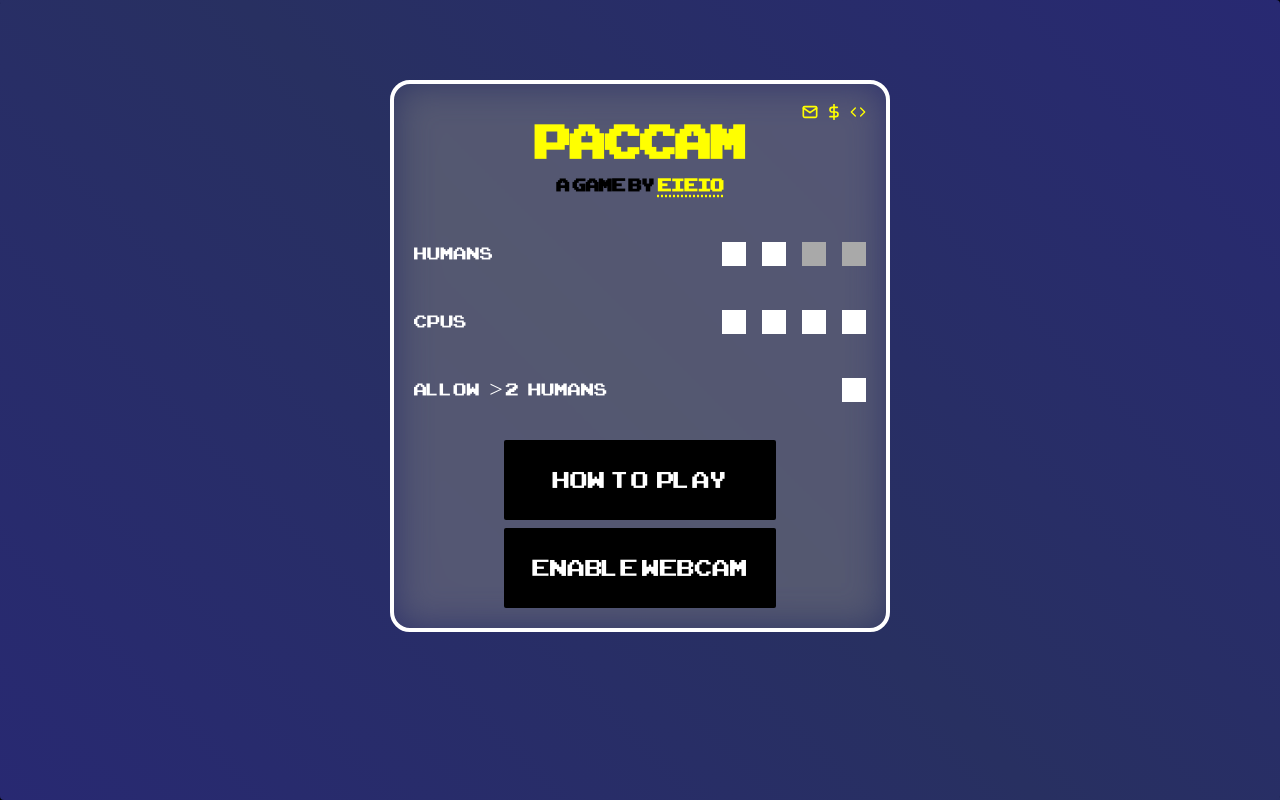
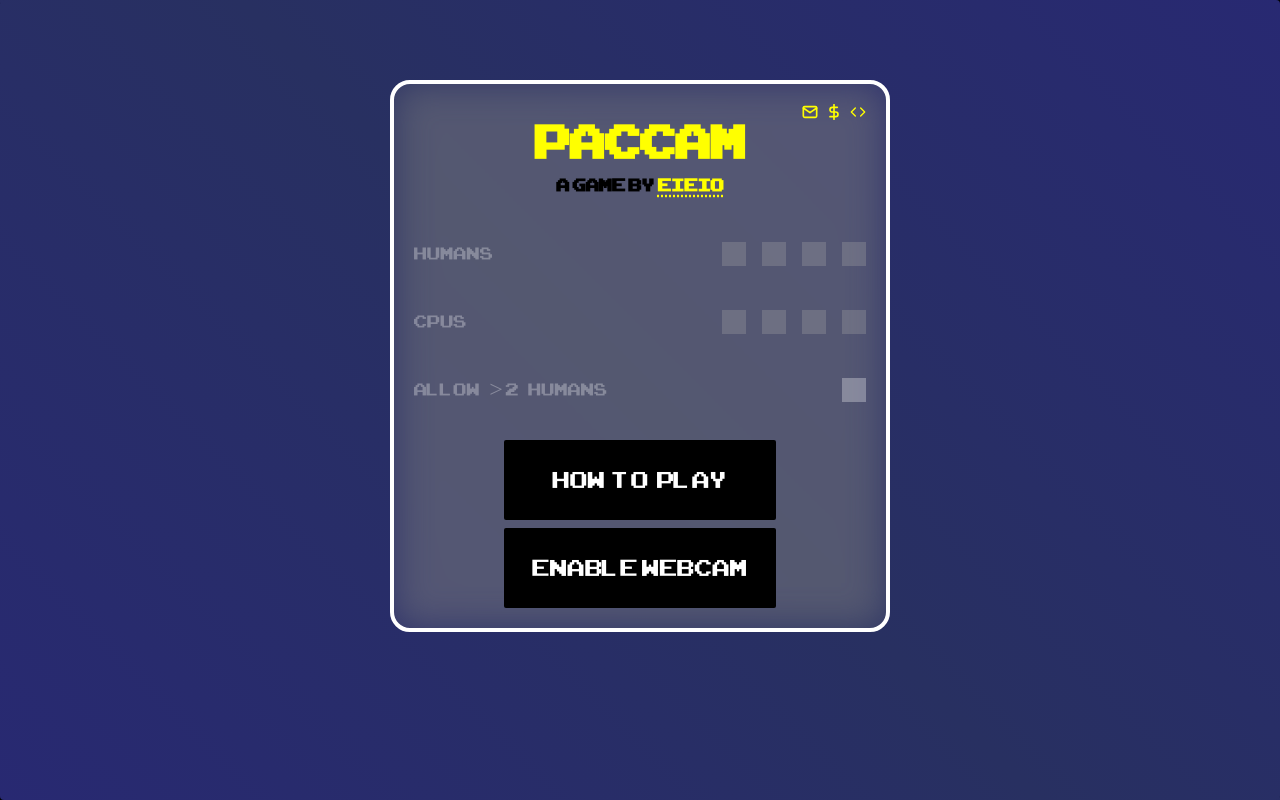
Before and after one commit to nolenroyalty/paccam, a React (Vite) app: page / in a window 1280 px wide. Built offline with nearby package versions, Linux system fonts and the light colour scheme.

Commit message:
remove waiting for start game, fix some more bugs

```diff
--- a/src/CoreGame.js
+++ b/src/CoreGame.js
@@ -9,7 +9,6 @@ import { range, easeOutPow } from "./utils";
 import {
   WAITING_FOR_VIDEO,
   WAITING_FOR_PLAYER_SELECT,
-  WAITING_TO_START_ROUND,
   COUNTING_IN_ROUND,
   RUNNING_ROUND,
   COMPLETED_ROUND,
@@ -28,7 +27,7 @@ const MIN_SUPPRESSION_THRESHOLD = 0.1;
 const SECONDS_IN_ROUND = 30; // 30
 const COUNT_IN_TIME = 3; // 3
 
-// this is normally 0.48
+// this was 0.48
 const JAW_OPEN_THRESHOLD = 0.36;
 const JAW_CLOSE_THRESHOLD = 0.135;
 const NOSE_BASE_LOOK_UP_THRESHOLD = 0.42;
@@ -78,6 +77,7 @@ const MAX_NUMBER_OF_SUPERS_FOR_NUMBER_OF_PLAYERS = ({ numPlayers }) => {
 let didImmediatelyEat = false;
 
 async function createFaceLandmarker({ numFaces }) {
+  console.log(`create a face landmarker with ${numFaces} faces`);
   const filesetResolver = await FilesetResolver.forVisionTasks(
     "https://cdn.jsdelivr.net/npm/@mediapipe/tasks-vision@0.10.3/wasm"
   );
@@ -132,6 +132,9 @@ class GameEngine {
     this.ignoreMissingFaces = false;
     this.setTutorialInstruction = setTutorialInstruction;
     this.tutorialState = null;
+    this.endLoopThisFrame = false;
+    this.resolveEndLoop = null;
+    this.loopRunning = false;
   }
 
   _initTutorialState() {
@@ -290,11 +293,20 @@ class GameEngine {
     };
   }
 
-  initNumPlayers(numPlayers) {
-    if (this.status === RUNNING_TUTORIAL) {
-    } else {
-      this.updateStatusAndConsumers(WAITING_TO_START_ROUND, "initNumPlayers");
-    }
+  async initNumPlayers(numPlayers) {
+    console.log(`initNumPlayers: ${numPlayers} status ${this.status}`);
+    if (this.loopRunning) {
+      console.log("initNumPlayers: loop is running, stopping");
+      const loopStopped = new Promise((resolve) => {
+        this.resolveEndLoop = resolve;
+      });
+      this.endLoopThisFrame = true;
+      await loopStopped;
+      console.log("initNumPlayers: loop stopped");
+      this.endLoopThisFrame = false;
+      this.resolveEndLoop = null;
+    }
+
     this.numPlayers = numPlayers;
     this.playerStates = range(numPlayers).map((playerNum) => {
       return this.initialState({ playerNum });
@@ -561,6 +573,9 @@ class GameEngine {
     this.satisfiedTutorialDirectiveTime = null;
     this.tutorialState = this._initTutorialState();
     this.time = null;
+    if (this.loopRunning) {
+      this.endLoopThisFrame = true;
+    }
 
     this.updateTimeConsumers();
     this.updatePelletConsumers();
@@ -1576,10 +1591,35 @@ class GameEngine {
   }
 
   async startGameLoop() {
+    if (this.loopRunning) {
+      console.error(`BUG: startGameLoop called when loop is running`);
+      return;
+    }
+    this.loopRunning = true;
+
+    const endLoop = () => {
+      console.log("Ending game loop");
+      delete this.landmarker;
+      this.loopRunning = false;
+      if (this.resolveEndLoop) {
+        this.resolveEndLoop();
+      }
+    };
+
+    if (this.numPlayers < 1) {
+      console.log("No players");
+      endLoop();
+      return;
+    }
+
+    console.log(`Starting game loop with ${this.numPlayers} players`);
     this.landmarker = await createFaceLandmarker({ numFaces: this.numPlayers });
-    if (this.status === RUNNING_TUTORIAL) {
+    if (
+      this.status === RUNNING_TUTORIAL ||
+      this.status === WAITING_FOR_PLAYER_SELECT
+    ) {
       // ok
-    } else if (this.status !== WAITING_TO_START_ROUND) {
+    } else {
       throw new Error(
         `BUG: startGameLoop called when not waiting for video - ${this.status}`
       );
@@ -1589,6 +1629,7 @@ class GameEngine {
     function loop() {
       if (!shouldProcessGameLoop(this.status)) {
         console.log(`bailing from game loop: ${this.status}`);
+        endLoop();
         return;
       }
       if (this.video.currentTime !== lastVideoTime) {
@@ -1613,6 +1654,10 @@ class GameEngine {
         this.transitionPacmanStates({ startTime });
         lastVideoTime = startTime;
       }
+      if (this.endLoopThisFrame) {
+        endLoop();
+        return;
+      }
       requestAnimationFrame(loop.bind(this));
     }
     requestAnimationFrame(loop.bind(this));
--- a/src/STATUS.js
+++ b/src/STATUS.js
@@ -1,7 +1,6 @@
 export const WAITING_FOR_VIDEO = "waiting-for-video";
 export const WAITING_FOR_PLAYER_SELECT = "waiting-for-player-select";
 export const RUNNING_TUTORIAL = "running-tutorial";
-export const WAITING_TO_START_ROUND = "waiting-to-start-round";
 export const COUNTING_IN_ROUND = "counting-in-round";
 export const RUNNING_ROUND = "running-round";
 export const COMPLETED_ROUND = "completed-round";
@@ -11,16 +10,11 @@ export const STOPPED = "stopped";
 export function validTransition({ from, to }) {
   if (from === WAITING_FOR_VIDEO && to === WAITING_FOR_PLAYER_SELECT) {
     return true;
-  } else if (
-    from === WAITING_FOR_PLAYER_SELECT &&
-    to === WAITING_TO_START_ROUND
-  ) {
-    return true;
   } else if (from === WAITING_FOR_PLAYER_SELECT && to === RUNNING_TUTORIAL) {
     return true;
   } else if (from === RUNNING_TUTORIAL && to === WAITING_FOR_PLAYER_SELECT) {
     return true;
-  } else if (from === WAITING_TO_START_ROUND && to === COUNTING_IN_ROUND) {
+  } else if (from === WAITING_FOR_PLAYER_SELECT && to === COUNTING_IN_ROUND) {
     return true;
   } else if (from === COUNTING_IN_ROUND && to === RUNNING_ROUND) {
     return true;
@@ -43,7 +37,7 @@ export function shouldProcessGameLoop(status) {
   if (
     status === RUNNING_ROUND ||
     status === COUNTING_IN_ROUND ||
-    status === WAITING_TO_START_ROUND ||
+    status === WAITING_FOR_PLAYER_SELECT ||
     status === RUNNING_TUTORIAL
   ) {
     return true;
--- a/src/components/App/App.js
+++ b/src/components/App/App.js
@@ -71,18 +71,25 @@ function App() {
   }, []);
 
   const [gameState, setGameState] = React.useState({
-    numPlayers: null,
+    numPlayers: null, // rename to numHumans
+    numCPUs: null,
     status: null,
   });
 
-  const setNumPlayers = React.useCallback((numPlayers) => {
-    gameRef.current.initNumPlayers(numPlayers);
+  const setNumPlayers = React.useCallback(async (numPlayers) => {
+    await gameRef.current.initNumPlayers(numPlayers);
     setGameState((state) => ({ ...state, numPlayers }));
     gameRef.current.startGameLoop();
   }, []);
 
+  const setNumComputers = React.useCallback(async (numCPUs) => {
+    // await gameRef.current.initNumComputers(numCPUs);
+    setGameState((state) => ({ ...state, numCPUs }));
+    // gameRef.current.startGameLoop();
+  }, []);
+
   const nullOutNumPlayers = React.useCallback(() => {
-    setGameState((state) => ({ ...state, numPlayers: null }));
+    setGameState((state) => ({ ...state, numPlayers: 0, numCPUs: 0 }));
   }, []);
 
   const beginTutorial = React.useCallback(() => {
@@ -96,7 +103,6 @@ function App() {
   React.useEffect(() => {
     const handleKeyDown = (e) => {
       if (e.code === "KeyD" && e.altKey) {
-        console.log("HI");
         beginTutorial();
       }
     };
@@ -128,7 +134,7 @@ function App() {
 
   const moveToWaitingForPlayerSelect = React.useCallback(() => {
     gameRef.current.resetState();
-    setGameState((state) => ({ ...state, numPlayers: null }));
+    setGameState((state) => ({ ...state, numPlayers: 0, numCPUs: null }));
     gameRef.current.moveToWaitingForPlayerSelect();
   }, []);
 
@@ -190,7 +196,10 @@ function App() {
         <StartScreen
           status={gameState.status}
           startGame={startGame}
-          setNumPlayers={setNumPlayers}
+          numHumans={gameState.numPlayers}
+          numComputers={gameState.numCPUs}
+          setNumHumans={setNumPlayers}
+          setNumComputers={setNumComputers}
           enableVideo={enableVideo}
           videoEnabled={videoEnabled}
         />
--- a/src/components/StartScreen/StartScreen.js
+++ b/src/components/StartScreen/StartScreen.js
@@ -2,11 +2,7 @@ import React from "react";
 import styled from "styled-components";
 import Button from "../Button";
 import { zIndex1 } from "../../zindex";
-import {
-  WAITING_FOR_PLAYER_SELECT,
-  WAITING_TO_START_ROUND,
-  WAITING_FOR_VIDEO,
-} from "../../STATUS";
+import { WAITING_FOR_PLAYER_SELECT, WAITING_FOR_VIDEO } from "../../STATUS";
 import * as Checkbox from "@radix-ui/react-checkbox";
 
 const MAX_PLAYERS = 4;
@@ -14,12 +10,13 @@ const MAX_PLAYERS = 4;
 function StartScreen({
   status,
   startGame,
-  setNumPlayers,
+  setNumHumans,
+  setNumCPUs,
+  numHumans,
+  numCPUs,
   enableVideo,
   videoEnabled,
 }) {
-  const [numCPUs, setNumCPUs] = React.useState(0);
-  const [numHumans, setNumHumans] = React.useState(0);
   const [allowMorePlayers, setAllowMorePlayers] = React.useState(false);
   const [speculativelyHighlighted, _setSpeculativelyHighlighted] =
     React.useState({ CPUs: null, Humans: null });
@@ -29,7 +26,7 @@ function StartScreen({
     ({ count, kind }) => {
       if (kind === "CPUs") {
         const humans = Math.min(MAX_PLAYERS - count, numHumans);
-        const cpus = count < numCPUs ? count - 1 : count;
+        const cpus = count === numCPUs ? count - 1 : count;
         _setSpeculativelyHighlighted((prev) => ({
           ...prev,
           CPUs: cpus,
@@ -37,7 +34,7 @@ function StartScreen({
         }));
       } else if (kind === "Humans") {
         const cpus = Math.min(MAX_PLAYERS - count, numCPUs);
-        const humans = count < numHumans ? count - 1 : count;
+        const humans = count === numHumans ? count - 1 : count;
         _setSpeculativelyHighlighted((prev) => ({
           ...prev,
           CPUs: cpus,
@@ -55,38 +52,34 @@ function StartScreen({
   );
 
   const checkNumHumans = React.useCallback(
-    (numHumans) => {
-      if (numHumans + numCPUs > MAX_PLAYERS) {
-        setNumCPUs(MAX_PLAYERS - numHumans);
+    (count) => {
+      if (count + numCPUs > MAX_PLAYERS) {
+        setNumCPUs(MAX_PLAYERS - count);
       }
-      setNumHumans(numHumans);
+      setNumHumans(count);
       setSpeculativelyHighlighted((prev) => ({
         ...prev,
         clickedThisCycle: true,
       }));
     },
-    [numCPUs, setSpeculativelyHighlighted]
+    [numCPUs, setNumHumans, setSpeculativelyHighlighted, setNumCPUs]
   );
 
   const checkNumCPUs = React.useCallback(
-    (numCPUs) => {
-      if (numHumans + numCPUs > MAX_PLAYERS) {
-        setNumHumans(MAX_PLAYERS - numCPUs);
+    (count) => {
+      if (numHumans + count > MAX_PLAYERS) {
+        setNumHumans(MAX_PLAYERS - count);
       }
-      setNumCPUs(numCPUs);
+      setNumCPUs(count);
       setSpeculativelyHighlighted((prev) => ({
         ...prev,
         clickedThisCycle: true,
       }));
     },
-    [numHumans, setSpeculativelyHighlighted]
+    [numHumans, setNumCPUs, setNumHumans, setSpeculativelyHighlighted]
   );
 
-  if (
-    status !== WAITING_FOR_PLAYER_SELECT &&
-    status !== WAITING_TO_START_ROUND &&
-    status !== WAITING_FOR_VIDEO
-  ) {
+  if (status !== WAITING_FOR_PLAYER_SELECT && status !== WAITING_FOR_VIDEO) {
     return null;
   }
 
@@ -129,6 +122,7 @@ function StartScreen({
         speculativelyHighlighted={speculativelyHighlighted}
         setSpeculativelyHighlighted={setSpeculativelyHighlighted}
         kind="Humans"
+        videoEnabled={videoEnabled}
       />
       <CheckboxContainer
         numBoxes={4}
@@ -138,11 +132,13 @@ function StartScreen({
         speculativelyHighlighted={speculativelyHighlighted}
         setSpeculativelyHighlighted={setSpeculativelyHighlighted}
         kind="CPUs"
+        videoEnabled={videoEnabled}
       />
       <AllowMorePlayers
         allowMorePlayers={allowMorePlayers}
         setAllowMorePlayers={setAllowMorePlayers}
         setNumHumans={setNumHumans}
+        videoEnabled={videoEnabled}
       />
       <ButtonHolder>
         {<Button size="small">How&nbsp;&nbsp;To&nbsp;&nbsp;Play</Button>}
@@ -176,10 +172,6 @@ function StartScreen({
 
 const ButtonHolder = styled.div`
   display: grid;
-  /* justify-content: space-between;
-  grid-template-columns: 50% 50%;
-  gap: 0.5rem;
-  padding: 0; */
   grid-template-columns: 100%;
   grid-template-rows: 1fr 1fr;
   justify-items: stretch;
@@ -200,7 +192,6 @@ const DonoLinkHolder = styled.div`
   justify-content: right;
   gap: 0.5rem;
   size: 0.5rem;
-  /* margin-bottom: -1rem; */
 `;
 
 const MailIcon = () => (
@@ -245,10 +236,9 @@ const CodeIcon = () => (
     viewBox="0 0 24 24"
     fill="none"
     stroke="currentColor"
-    stroke-width="2"
-    stroke-linecap="round"
-    stroke-linejoin="round"
-    class="feather feather-code"
+    strokeWidth="2"
+    strokeLinecap="round"
+    strokeLinejoin="round"
   >
     <polyline points="16 18 22 12 16 6"></polyline>
     <polyline points="8 6 2 12 8 18"></polyline>
@@ -276,10 +266,11 @@ function CheckboxContainer({
   allowMoreThan2,
   speculativelyHighlighted,
   setSpeculativelyHighlighted,
+  videoEnabled,
 }) {
   const enabled = React.useCallback(
-    (x) => x <= 2 || allowMoreThan2,
-    [allowMoreThan2]
+    (x) => (x <= 2 || allowMoreThan2) && videoEnabled,
+    [allowMoreThan2, videoEnabled]
   );
 
   const updateSpeculativelyHighlighted = React.useCallback(
@@ -314,7 +305,7 @@ function CheckboxContainer({
   );
 
   return (
-    <CheckboxContainerWrapper>
+    <CheckboxContainerWrapper $videoEnabled={videoEnabled}>
       <CheckboxContainerLabel>{kind}</CheckboxContainerLabel>
       <CheckboxGroupHolder>
         {[...Array(numBoxes)].map((_, i) => (
@@ -342,6 +333,7 @@ function AllowMorePlayers({
   allowMorePlayers,
   setAllowMorePlayers,
   setNumHumans,
+  videoEnabled,
 }) {
   const onClick = React.useCallback(() => {
     if (allowMorePlayers) {
@@ -351,7 +343,7 @@ function AllowMorePlayers({
   }, [allowMorePlayers, setAllowMorePlayers, setNumHumans]);
 
   return (
-    <CheckboxContainerWrapper>
+    <CheckboxContainerWrapper $videoEnabled={videoEnabled}>
       <CheckboxContainerLabel>
         Allow &nbsp; &gt;&nbsp;2 &nbsp; humans
       </CheckboxContainerLabel>
@@ -359,6 +351,7 @@ function AllowMorePlayers({
         checked={allowMorePlayers}
         onCheckedChange={onClick}
         style={{ "--background-color": "white" }}
+        disabled={!videoEnabled}
       ></CheckboxRoot>
     </CheckboxContainerWrapper>
   );
@@ -371,6 +364,8 @@ const CheckboxContainerWrapper = styled.div`
   pointer-events: auto;
   align-items: center;
   justify-content: space-between;
+  opacity: ${(p) => (p.$videoEnabled ? 1 : 0.3)};
+  transition: opacity 0.5s ease;
 `;
 
 const CheckboxContainerLabel = styled.span`
@@ -394,7 +389,7 @@ function SingleCheckbox({
 }) {
   const onCheckedChange = React.useCallback(
     (e) => {
-      if (checkCount >= myCheckCount) {
+      if (checkCount === myCheckCount) {
         onCheck(myCheckCount - 1);
       } else {
         onCheck(myCheckCount);
@@ -483,7 +478,7 @@ const FadeOutButton = styled(Button)`
 
 const FadeInButton = styled(Button)`
   opacity: 0;
-  animation: fadeIn 1s 0.25s forwards;
+  animation: fadeIn 0.5s 0.2s forwards;
 
   @keyframes fadeIn {
     to {
```
